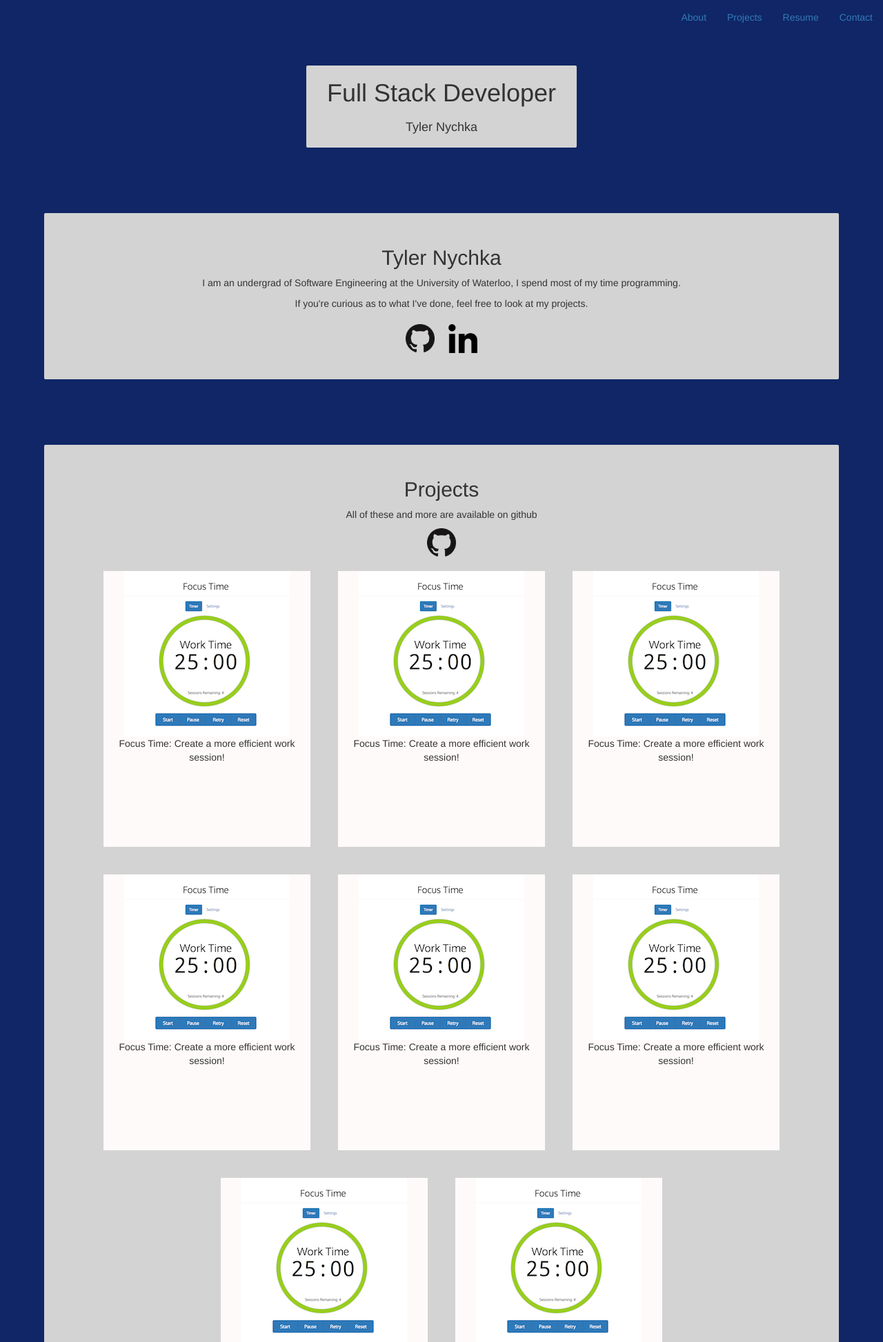
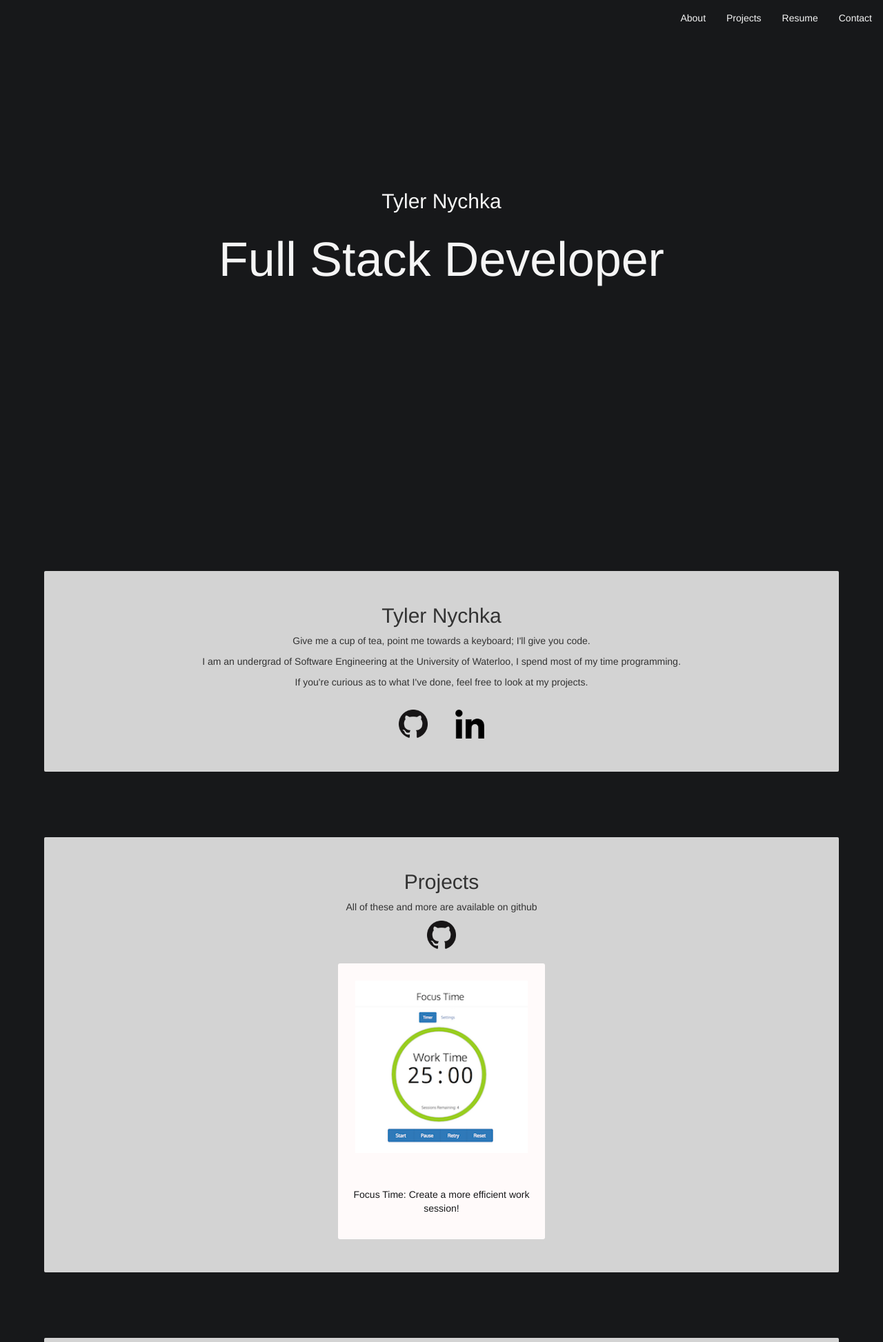
Before and after one commit to TNychka/FocusTime, a PHP site: page /index.html in a window 1280 px wide. Shown: the top 1946 px of the page at 69% size. Run offline with PHP 8.4, Linux system fonts and the light colour scheme; some libraries are stand-ins or nearby versions.

Commit message:
Design complete

```diff
--- a/index.html
+++ b/index.html
@@ -15,7 +15,7 @@
 </head>
 <body>
 <!--Navbar-->
-<nav class="navbar navbar-fixed-top">
+<nav class="navbar">
     <div class="container-fluid">
         <ul class="nav navbar-nav navbar-right">
             <li><a href="#About">About</a></li>
@@ -26,30 +26,25 @@
     </div>
 </nav>
 
-<!--Spacer-->
-<div class="spacer">
-</div>
-
 <div id="title-container">
     <div id="title-content">
+        <h2>Tyler Nychka</h2>
         <h1>Full Stack Developer</h1>
-        <h4>Tyler Nychka</h4>
     </div>
-</div>
-
-<!--Spacer-->
-<div class="spacer">
 </div>
 
 <!--about-->
 <div id="About" class="info container">
     <h2>Tyler Nychka</h2>
     <div>
-        <p>I am an undergrad of Software Engineering at the University of Waterloo, I spend most of my time programming.</p>
+        <p>Give me a cup of tea, point me towards a keyboard; I'll give you code.</p>
+        <p>I am an undergrad of Software Engineering at the University of Waterloo, I spend most of my time programming.
         <p>If you're curious as to what I've done, feel free to look at my projects.</p>
-        <div class="info-links">
-            <a class="info-link" href="https://github.com/TNychka"><img src="lib/GitHub-Mark-64px.png" style="width: 3em; height: 3em"></a>
-            <a class="info-link" href="https://ca.linkedin.com/in/tylernychka"><img src="lib/linkedin-xxl.png" style="width: 3em; height: 3em"></a>
+        <div class="about-links">
+            <a class="about-link" href="https://github.com/TNychka"><img src="lib/GitHub-Mark-64px.png"
+                                                                         style="width: 3em; height: 3em"></a>
+            <a class="about-link" href="https://ca.linkedin.com/in/tylernychka"><img src="lib/linkedin-xxl.png"
+                                                                                     style="width: 3em; height: 3em"></a>
         </div>
     </div>
 </div>
@@ -62,40 +57,16 @@
     <h2>Projects</h2>
     <div>
         <p>All of these and more are available on github</p>
-        <a class="info-link" href="https://github.com/TNychka"><img src="lib/GitHub-Mark-64px.png" style="width: 3em; height: 3em"></a>
+        <a class="info-link" href="https://github.com/TNychka"><img src="lib/GitHub-Mark-64px.png"
+                                                                    style="width: 3em; height: 3em"></a>
         <div id="project-container">
-            <div class="project">
-                <img src="lib/tnychkaio.png">
-                <p>Focus Time: Create a more efficient work session!</p>
-            </div>
-            <div class="project">
-                <img src="lib/tnychkaio.png">
-                <p>Focus Time: Create a more efficient work session!</p>
-            </div>
-            <div class="project">
-                <img src="lib/tnychkaio.png">
-                <p>Focus Time: Create a more efficient work session!</p>
-            </div>
-            <div class="project">
-                <img src="lib/tnychkaio.png">
-                <p>Focus Time: Create a more efficient work session!</p>
-            </div>
-            <div class="project">
-                <img src="lib/tnychkaio.png">
-                <p>Focus Time: Create a more efficient work session!</p>
-            </div>
-            <div class="project">
-                <img src="lib/tnychkaio.png">
-                <p>Focus Time: Create a more efficient work session!</p>
-            </div>
-            <div class="project">
-                <img src="lib/tnychkaio.png">
-                <p>Focus Time: Create a more efficient work session!</p>
-            </div>
-            <div class="project">
-                <img src="lib/tnychkaio.png">
-                <p>Focus Time: Create a more efficient work session!</p>
-            </div>
+
+            <a href="http://tnychka.github.io" target="_blank">
+                <div class="project">
+                    <img class="project-image" src="lib/tnychkaio.png">
+                    <p>Focus Time: Create a more efficient work session!</p>
+                </div>
+            </a>
         </div>
     </div>
 </div>
@@ -111,7 +82,8 @@
         <a href="lib/hostedResume.pdf">Tyler Nychka</a>
         <p></p>
         <p>Or if you prefer, my linkedin is here.</p>
-        <a class="info-link" href="https://ca.linkedin.com/in/tylernychka"><img src="lib/linkedin-xxl.png" style="width: 3em; height: 3em"></a>
+        <a class="info-link" href="https://ca.linkedin.com/in/tylernychka"><img src="lib/linkedin-xxl.png"
+                                                                                style="width: 3em; height: 3em"></a>
         <p></p>
     </div>
 </div>
@@ -123,7 +95,7 @@
 <div id="Contact" class="info container">
     <div>
         <p>Interested? Contact me</p>
-        <a href="mailto:tdnychka@uwaterloo.ca">Tdnychka@uwaterloo.ca</a>
+        <a href="mailto:tdnychka@uwaterloo.ca">Tdnychka@uwaterloo.ca</a> or
         <a class="info-link" href="https://ca.linkedin.com/in/tylernychka">Linked In</a>
     </div>
 </div>
--- a/stylesheet.css
+++ b/stylesheet.css
@@ -1,7 +1,47 @@
 body {
     height: 100%;
-    overflow: auto;
-    background-color: RGB(16, 38, 102);
+    min-width: 405px;
+    overflow-y: auto;
+    overflow-x: auto;
+    background-color: RGB(23, 24, 26);
+}
+
+h1 {
+    font-size: 5em;
+}
+
+.navbar a {
+    position: absolute;
+    color: whitesmoke;
+}
+
+.navbar a:hover {
+    background-color: whitesmoke;
+    color: RGB(23, 24, 26);
+}
+
+.navbar {
+    margin-bottom: 0;
+}
+
+#title-container {
+    display: flex;
+    justify-content: center;
+    height: 97vh;
+}
+
+#title-content {
+    display: flex;
+    flex-direction: column;
+    justify-content: center;
+    align-items: center;
+    color: whitesmoke;
+    padding-left: 30px;
+    padding-right: 30px;
+    padding-bottom: 200px;
+    -webkit-border-radius: 2px;
+    -moz-border-radius: 2px;
+    border-radius: 2px;
 }
 
 .container {
@@ -10,11 +50,18 @@ body {
     -webkit-border-radius: 2px;
     -moz-border-radius: 2px;
     border-radius: 2px;
-    padding: 2em;
+    padding-top: 2em;
+    padding-right: 2em;
+    padding-left: 2em;
+    padding-bottom: 2em;
+}
+
+.info {
+    background-color: lightgray;
+    text-align: center;
 }
 
 .spacer {
-    width: 100%;
     height: 95px;
 }
 
@@ -26,43 +73,14 @@ body {
     background-size: cover;
 }
 
-.navbar {
-    position: fixed;
-    top: 0;
-}
-
-.info {
-    background-color: lightgray;
-    text-align: center;
-}
-
-#title-container {
-    display: flex;
-    justify-content: center;
-}
-
-#title-content {
-    display: flex;
-    flex-direction: column;
-    justify-content: center;
-    align-items: center;
-    background-color: lightgray;
-    padding-left: 30px;
-    padding-right: 30px;
-    padding-bottom: 10px;
-    -webkit-border-radius: 2px;
-    -moz-border-radius: 2px;
-    border-radius: 2px;
-}
-
-.info-links {
+.about-links {
     display: flex;
     justify-content: center;
     align-items: center;
 }
 
-.info-link {
-    margin: 10px;
+.about-link {
+    margin: 20px;
 }
 
 #project-container {
@@ -71,9 +89,26 @@ body {
     flex-wrap: wrap;
 
 }
+
 .project {
     width: 300px;
     height: 400px;
     background-color: snow;
     margin: 20px;
+    border-radius: 3px;
+    text-decoration: none;
+    color: RGB(23, 24, 26)
 }
+
+.project:hover {
+    background-color: RGB(23, 24, 26);
+    color: snow;
+    text-decoration: none;
+}
+
+.project-image {
+    margin-top: 25px;
+    margin-bottom: 50px;
+    width: 250px;
+    height: 250px;
+}
```
